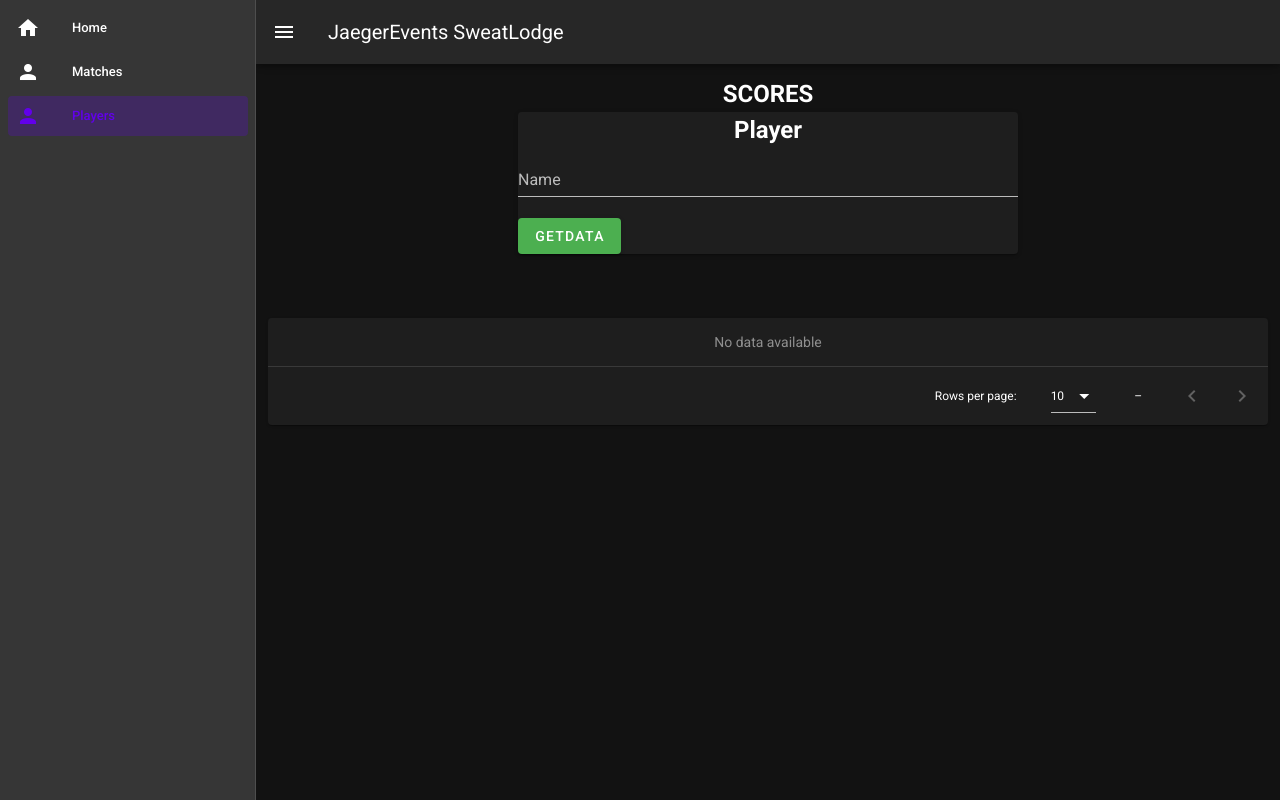
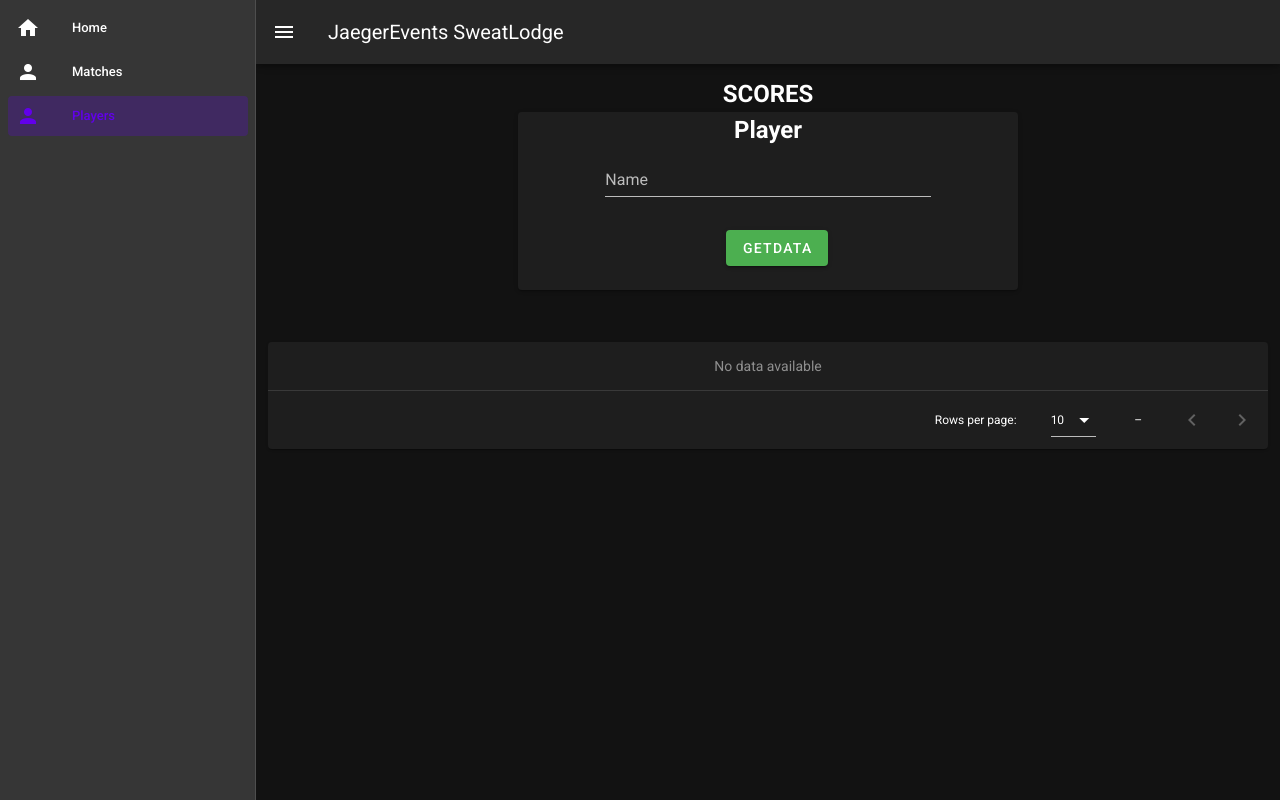
Before and after one commit to Hailot/planetmans-scrimmage-ui, a Vue app: page /players in a window 1280 px wide. Built offline with nearby package versions, Linux system fonts and the light colour scheme.

Commit message:
Quick add of loaders

```diff
--- a/src/components/MatchList.vue
+++ b/src/components/MatchList.vue
@@ -21,6 +21,8 @@
               :sort-by="['StartTime']"
               :sort-desc="[true]"
               :search="search"
+              loading
+              loading-text="Loading... Please wait"
               class="blue-grey darken-2 elevation-8 rounded"
           >
             <template v-slot:item.StartTime="{item }">
@@ -51,6 +53,7 @@
   data () {
     return {
       selected:[],
+      loading: true,
       search: '',
       headers: [
         {
@@ -77,6 +80,7 @@
           .then(response => {
             console.log(response)
             this.matches = response.data
+            this.loading = false;
           })
           .catch(e => {
             this.errors.push(e)
--- a/src/components/PlayerSearch.vue
+++ b/src/components/PlayerSearch.vue
@@ -2,31 +2,15 @@
   <v-container class="justify-center">
     <h2 class="text-center">SCORES</h2>
     <v-row no-gutters>
-      <v-col
-          cols="6"
-          sm="6"
-          md="6"
-          class="justify-center offset-3"
-
-      >
+      <v-col cols="6" sm="6" md="6" class="justify-center offset-3">
         <v-card class="mb-6">
           <h2 class="text-center">Player</h2>
 
-          <v-form
-              ref="form"
-              v-model="valid"
-              lazy-validation
-          >
-            <v-text-field
-                v-model="name"
-                label="Name"
-                required
-            ></v-text-field>
-
-
-
-
-
+          <v-form ref="form" v-model="valid" lazy-validation>
+            <v-row>
+              <v-col cols="8" class="justify-center offset-2">
+<v-text-field v-model="name" label="Name" required></v-text-field>
+            <v-col cols="4" class="flex offset-4 justify-center">
                          <v-btn
               :disabled="!valid"
               color="success"
@@ -35,26 +19,26 @@
             >
               GetData
             </v-btn>
+            </v-col>
 
+              </v-col>
+            </v-row>
 
           </v-form>
         </v-card>
       </v-col>
-      <v-col
-          cols="12"
-          sm="12"
-          md="12"
-          class="mt-10"
-
-      >
+      <v-col cols="12" sm="12" md="12" class="mt-10">
         <v-data-table
           :headers="columns"
           :items="playerStats"
           item-key="ScrimMatchId"
-            class="elevation-1" >
-          <template v-slot:item="{item}">
-            <tr >
-              <td v-for="(stat) in item" :key="stat.ScrimMatchId">
+          :loading="loading"
+          loading-text="Loading all the sweat... Please wait"
+          class="elevation-1"
+        >
+          <template v-slot:item="{ item }">
+            <tr>
+              <td v-for="stat in item" :key="stat.ScrimMatchId">
                 {{ stat }}
               </td>
             </tr>
@@ -63,7 +47,6 @@
             {{ header }}
           </template>
         </v-data-table>
-
       </v-col>
     </v-row>
   </v-container>
@@ -76,33 +59,37 @@
   name: "PlayerSearch",
   data: () => ({
     valid: true,
-    name: '',
-    playerStats:[],
-    columns: []
-
+    name: "",
+    playerStats: [],
+    columns: [],
+    loading: false,
   }),
 
   methods: {
     submit() {
-     let url = process.env.VUE_APP_API_URL+'/players/name/'+this.name
-     axios.get(url)
-         .then(response => {
-           console.log(response)
-           this.playerStats = response.data
-           console.log(this.playerStats[0] )
-          this.columns = Object.entries(this.playerStats[0]).map(([key, value]) => ({text:key,value}));
+      this.loading = true;
+      this.valid = false;
+      let url = process.env.VUE_APP_API_URL + "/players/name/" + this.name;
+      axios
+        .get(url)
+        .then((response) => {
+          console.log(response);
+          this.playerStats = response.data;
+          console.log(this.playerStats[0]);
+          this.columns = Object.entries(this.playerStats[0]).map(
+            ([key, value]) => ({ text: key, value })
+          );
+          this.loading = false;
+          this.valid = true;
         })
-         .catch(e => {
-           this.errors.push(e)
-         })
-   }
+        .catch((e) => {
+          this.errors.push(e);
+        });
     },
-  computed: {
-
-  }
-}
+  },
+  computed: {},
+};
 </script>
 
 <style scoped>
-
 </style>
```
Lines whose indentation alone changed are shown as unchanged.
